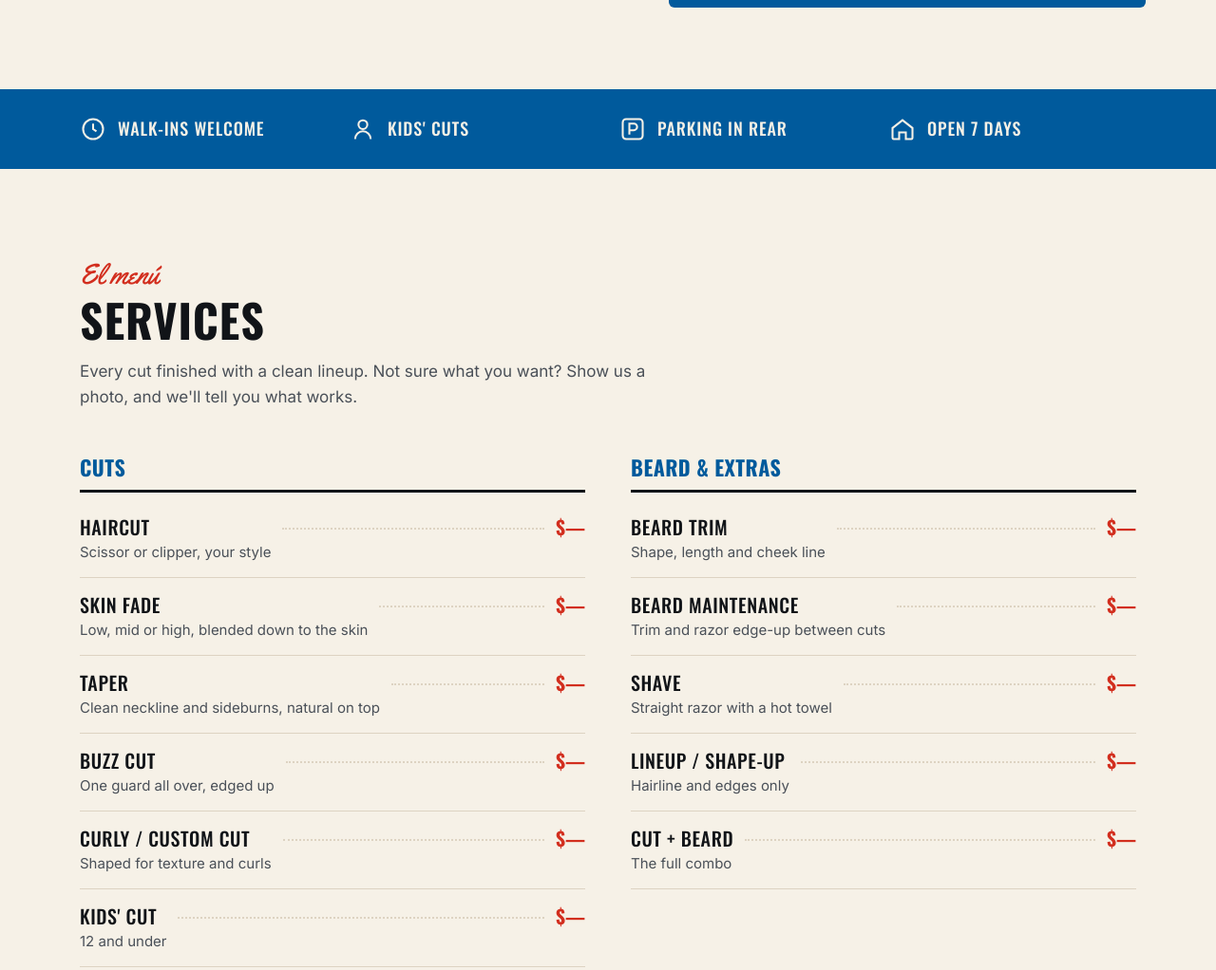
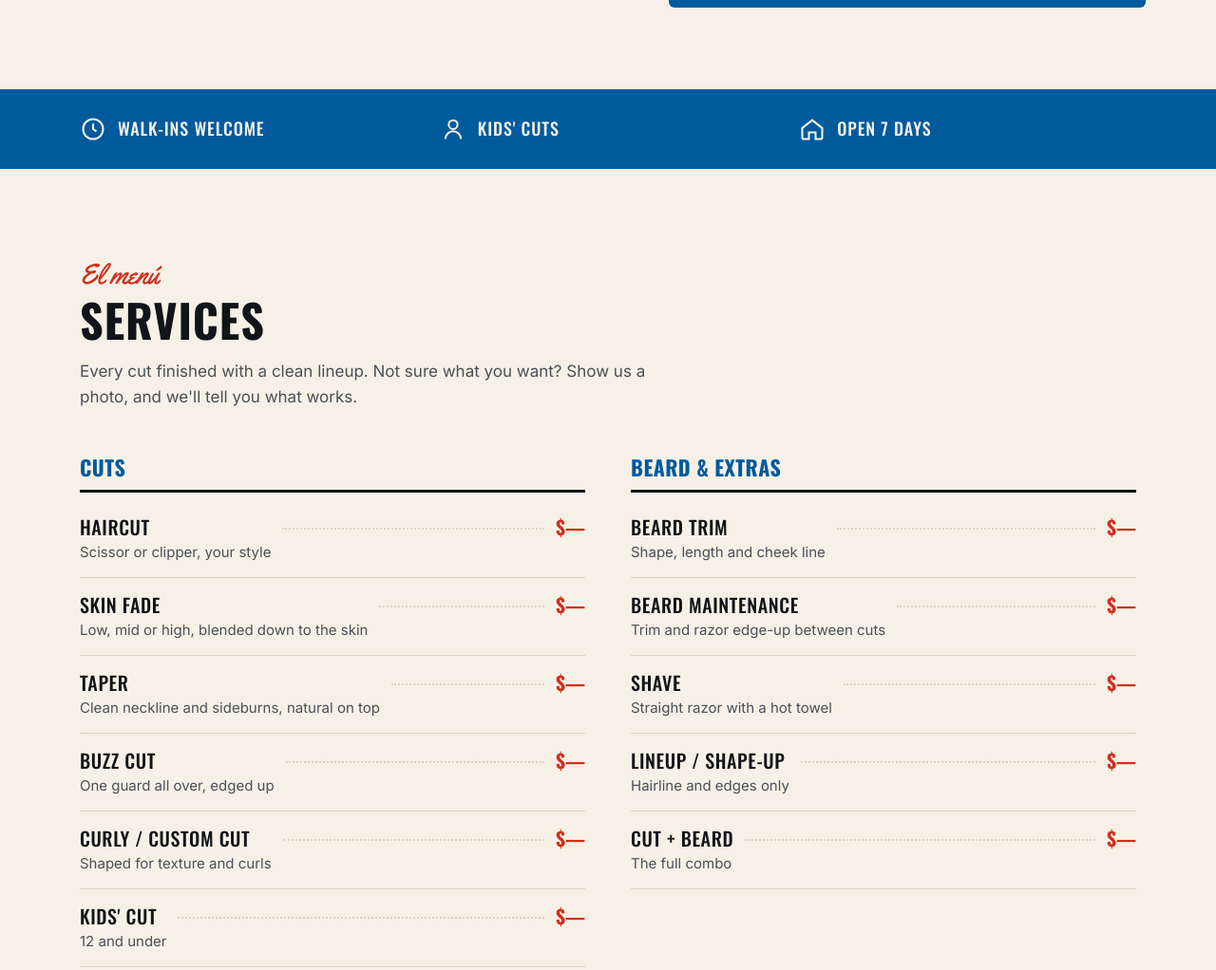
Before and after one commit to anthony-makebttr/barbershop-concept, a plain HTML site: page index.html in a window 1280 px wide. Shown: the part 809-1831 px from the top of the page at 95% size. Drawn offline with nearby package versions, Linux system fonts and the light colour scheme.

Commit message:
Remove parking mentions
Co-Authored-By: Claude Opus 5.5 <noreply@anthropic.com>

```diff
--- a/index.html
+++ b/index.html
@@ -69,7 +69,6 @@
     <ul>
       <li><svg viewBox="0 0 24 24" fill="none" stroke-width="1.75" aria-hidden="true"><circle cx="12" cy="12" r="9"/><path d="M12 7v5l3 2"/></svg>Walk-ins welcome</li>
       <li><svg viewBox="0 0 24 24" fill="none" stroke-width="1.75" aria-hidden="true"><circle cx="12" cy="8" r="4"/><path d="M5 21a7 7 0 0 1 14 0"/></svg>Kids' cuts</li>
-      <li><svg viewBox="0 0 24 24" fill="none" stroke-width="1.75" aria-hidden="true"><rect x="3" y="3" width="18" height="18" rx="3"/><path d="M9 17V7h4a3 3 0 0 1 0 6H9"/></svg>Parking in rear</li>
       <li><svg viewBox="0 0 24 24" fill="none" stroke-width="1.75" aria-hidden="true"><path d="M3 11l9-7 9 7v9a1 1 0 0 1-1 1h-5v-6H9v6H4a1 1 0 0 1-1-1z"/></svg>Open 7 days</li>
     </ul>
   </section>
@@ -196,7 +195,6 @@
             <h3>Address</h3>
 
             <p>2234 S. Atlantic Blvd<br>Monterey Park, CA 91754</p>
-            <p style="font-size:15px;color:var(--ink-soft);margin-top:8px">Parking lot in the rear, just off the 60.</p>
           </div>
           <div class="info-block">
             <h3>Phone</h3>
--- a/styles.css
+++ b/styles.css
@@ -67,7 +67,7 @@ h3{font-size:20px}
 
 /* why strip */
 .strip{background:var(--blue);color:var(--cream)}
-.strip ul{list-style:none;margin:0;padding:28px 24px;display:grid;grid-template-columns:repeat(4,1fr);gap:24px;max-width:var(--max);margin-inline:auto}
+.strip ul{list-style:none;margin:0;padding:28px 24px;display:grid;grid-template-columns:repeat(3,1fr);gap:24px;max-width:var(--max);margin-inline:auto}
 .strip li{display:flex;align-items:center;gap:12px;font:500 18px/1.2 var(--display);text-transform:uppercase;letter-spacing:.05em}
 .strip svg{width:28px;height:28px;flex:none;stroke:var(--cream)}
 
```
Also changed, not shown: book.html (+1 -1 lines).
